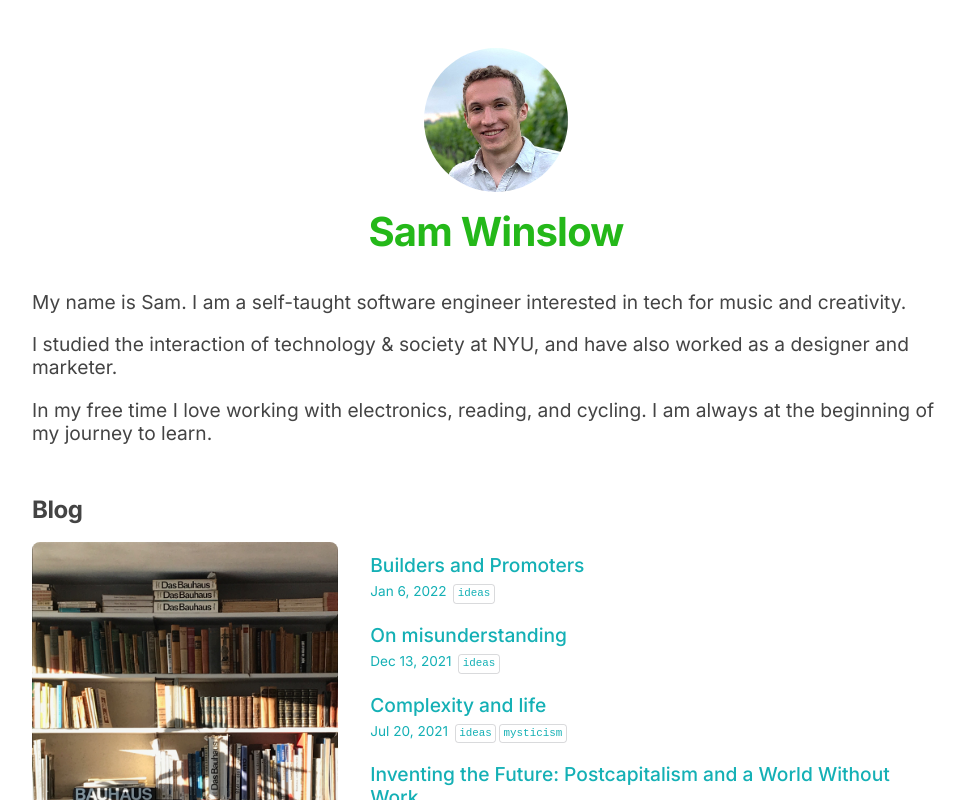
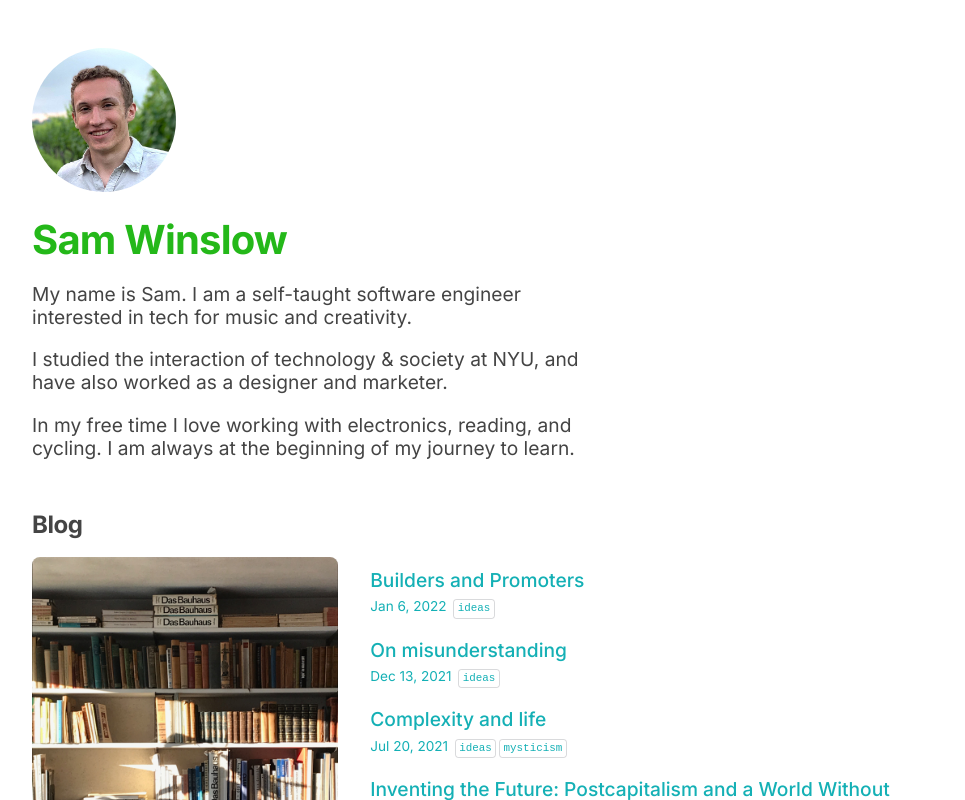
Before and after one commit to samwinslow/sam-nextjs-blog, a Next.js app: page / in a window 1280 px wide. Shown: the top 800 px of the page, without its empty margins (144-1109 px from the left). Built offline with nearby package versions, Linux system fonts and the light colour scheme.

Commit message:
fix header

```diff
--- a/components/Layout.css
+++ b/components/Layout.css
@@ -6,12 +6,6 @@
 
 .container-wide {
   max-width: 60rem;
-}
-
-.header {
-  display: flex;
-  flex-direction: column;
-  align-items: center;
 }
 
 .backToHome {
--- a/components/Layout.tsx
+++ b/components/Layout.tsx
@@ -18,7 +18,7 @@ const Header = ({ home }: { home: boolean }) => (
         width={144}
         alt={name}
       />
-      <Heading.Xxl style={{ margin: '1rem' }}>
+      <Heading.Xxl>
         <ColorWrapper>
           {name}
         </ColorWrapper>
--- a/pages/index.tsx
+++ b/pages/index.tsx
@@ -22,7 +22,7 @@ const Index = ({
     <Head>
       <title>{siteTitle}</title>
     </Head>
-    <section className="headingMd">
+    <section className="headingMd" style={{ maxWidth: '36rem' }}>
       <p>
         My name is Sam. I am a self-taught software engineer interested in tech for music and creativity.
       </p>
```
